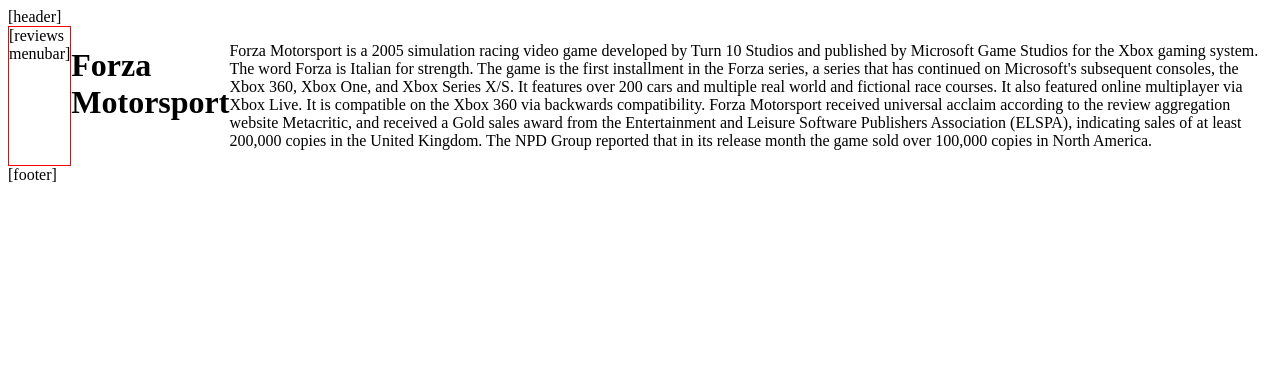
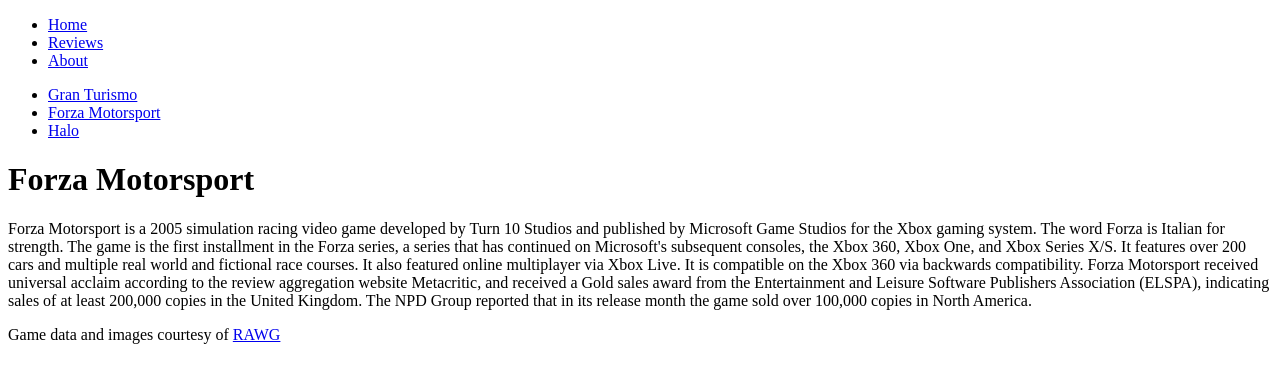
Before and after one commit to azpoint/next-gamerev, a Next.js app: page /reviews/forza-motorsport in a window 1280 px wide. Shown: the top 382 px of the page. Built offline with nearby package versions, Linux system fonts and the light colour scheme.

Commit message:
section4-styling-start

```diff
--- a/app/layout.jsx
+++ b/app/layout.jsx
@@ -1,13 +1,23 @@
+import Link from "next/link";
+
 export default function RootLayout({ children }) {
 	return (
 		<html lang="en">
 			<body>
-				<header>[header]</header>
+				<header>
+					<nav>
+						<ul>
+							<li><Link href="/">Home</Link></li>
+							<li><Link href="/reviews">Reviews</Link></li>
+							<li><Link href="/about" prefetch={false}>About</Link></li>
+						</ul>
+					</nav>
+				</header>
 				<main>
 					{children}
 				</main>
 				<footer>
-					[footer]
+					Game data and images courtesy of <a href="http://rawg.io" target="_blank">RAWG</a>
 				</footer>
 			</body>
 		</html>
--- a/app/reviews/layout.jsx
+++ b/app/reviews/layout.jsx
@@ -1,10 +1,22 @@
-export default function ReviewsLayout({children}) {
-  return (
-	<div style={{display: 'flex'}}>
-		<div style={{border: 'solid red 1px'}}>
-			[reviews menubar]
+import Link from "next/link";
+
+export default function ReviewsLayout({ children }) {
+	return (
+		<div>
+			<div>
+				<ul>
+					<li>
+						<Link href="/reviews/gran-turismo">Gran Turismo</Link>
+					</li>
+					<li>
+						<Link href="/reviews/forza-motorsport">Forza Motorsport</Link>
+					</li>
+					<li>
+						<Link href="/reviews/halo">Halo</Link>
+					</li>
+				</ul>
+			</div>
+			{children}
 		</div>
-		{children}
-	</div>
-  )
+	);
 }
--- a/package.json
+++ b/package.json
@@ -7,6 +7,8 @@
 		"react-dom": "^18.2.0"
 	},
 	"scripts": {
-		"dev": "next dev"
+		"dev": "next dev",
+		"build": "next build",
+		"start": "next start"
 	}
 }
```
Also changed, not shown: app/about/page.jsx (added, +8 -0 lines).
